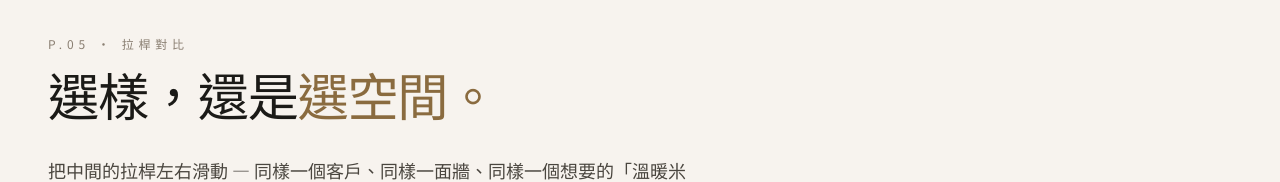
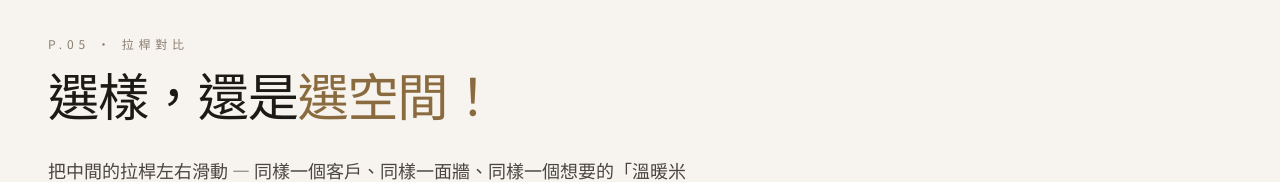
Before and after one commit to kotudesignc-coder/luxus-material-cockpit, a Next.js app: page /compare in a window 1280 px wide. Shown: the part 121-303 px from the top of the page. Built offline with nearby package versions, Linux system fonts and the light colour scheme.

Commit message:
copy(/compare): 句點 → 驚嘆號，語氣更有力

```diff
--- a/src/app/compare/page.tsx
+++ b/src/app/compare/page.tsx
@@ -84,7 +84,7 @@ export default function ComparePage() {
           </div>
           <h1 className="font-[family-name:var(--font-serif-tc)] text-[clamp(2rem,4vw,3.75rem)] leading-[1.2] font-medium tracking-tight max-w-3xl">
             選樣，還是
-            <span className="text-[#8a6b3f]">選空間。</span>
+            <span className="text-[#8a6b3f]">選空間！</span>
           </h1>
           <p className="mt-6 text-lg text-[#4a463f] max-w-2xl leading-[1.9]">
             把中間的拉桿左右滑動 — 同樣一個客戶、同樣一面牆、同樣一個想要的「溫暖米色」，
```
